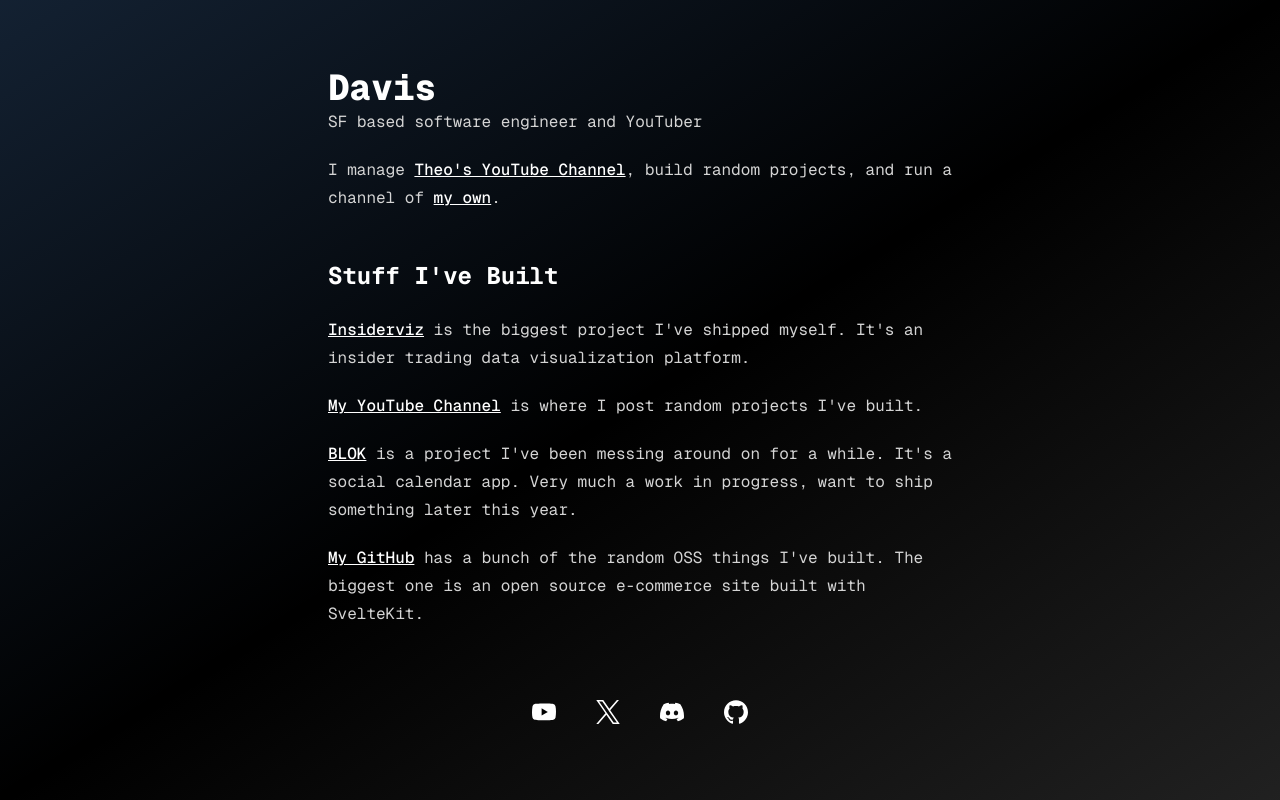
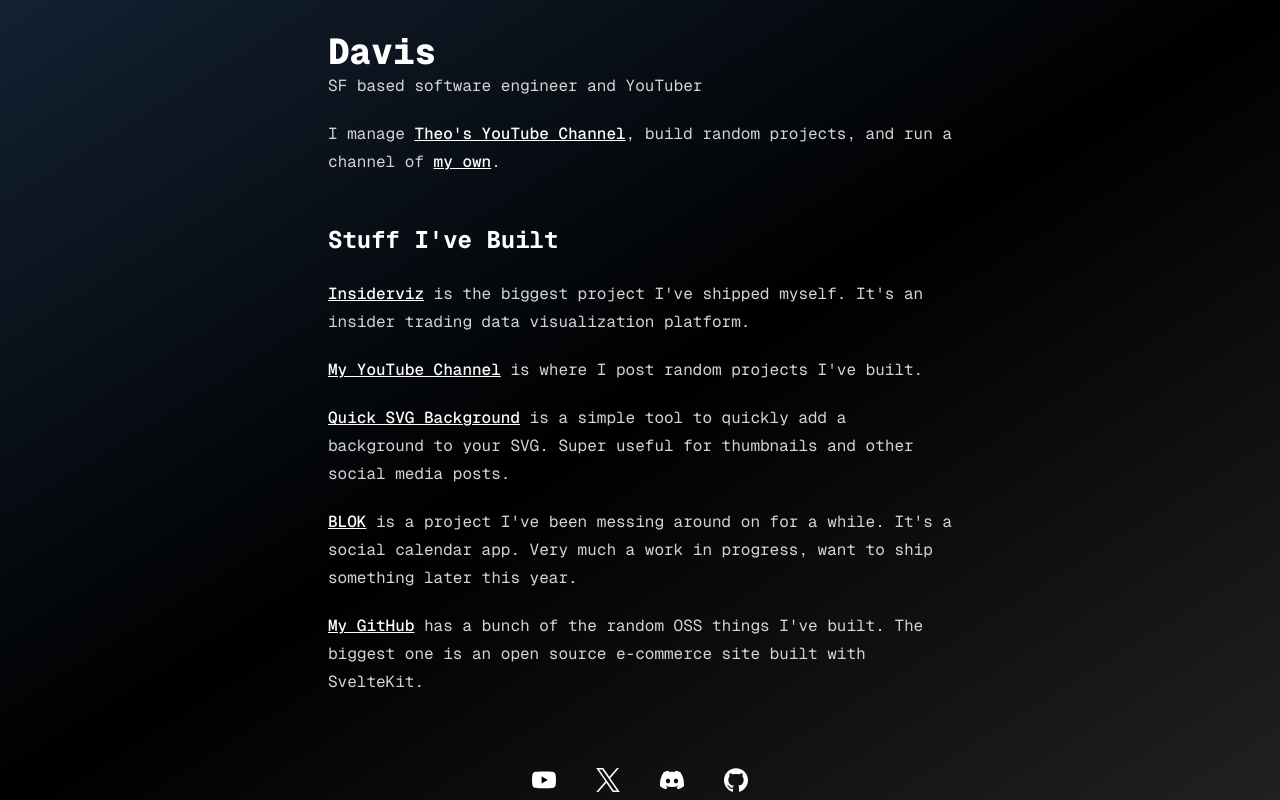
Before and after one commit to bmdavis419/davis7dotsh, a SvelteKit app: page / in a window 1280 px wide. Built offline with nearby package versions, Linux system fonts and the light colour scheme.

Commit message:
added in quick svg link

```diff
--- a/src/lib/components/SocialLinks.svelte
+++ b/src/lib/components/SocialLinks.svelte
@@ -1,4 +1,4 @@
-<div class="flex items-center justify-center space-x-6">
+<div class="flex items-center justify-center space-x-6 pb-8">
 	<a
 		href="https://www.youtube.com/@bmdavis419"
 		target="_blank"
--- a/src/routes/+layout.svelte
+++ b/src/routes/+layout.svelte
@@ -3,11 +3,14 @@
 	let { children } = $props();
 </script>
 
-<div class="dark flex min-h-screen items-center justify-center bg-black font-geist-mono text-white">
-	<div class="relative z-10">
+<div class="dark relative h-screen w-full bg-black font-geist-mono text-white">
+	<!-- Fixed gradient background -->
+	<div
+		class="fixed inset-0 z-0 bg-gradient-to-br from-blue-400/20 via-transparent to-neutral-400/20"
+	></div>
+
+	<!-- Scrollable content container -->
+	<div class="relative z-10 flex h-full w-full justify-center overflow-auto py-8">
 		{@render children()}
 	</div>
-	<div
-		class="absolute inset-0 z-0 bg-gradient-to-br from-blue-400/20 via-transparent to-neutral-400/20"
-	></div>
 </div>
--- a/src/routes/+page.svelte
+++ b/src/routes/+page.svelte
@@ -10,8 +10,8 @@
 	/>
 </svelte:head>
 
-<main class="px-3 text-center">
-	<article class="prose prose-invert prose-neutral pb-16 text-left">
+<main class="z-10 px-3 text-center">
+	<article class="prose prose-neutral prose-invert pb-16 text-left">
 		<h1 class="mb-0 pb-0">Davis</h1>
 		<p class="m-0">SF based software engineer and YouTuber</p>
 		<p>
@@ -34,6 +34,11 @@
 		</p>
 
 		<p>
+			<a href="https://quickbg.davis7.sh" target="_blank">Quick SVG Background</a> is a simple tool to
+			quickly add a background to your SVG. Super useful for thumbnails and other social media posts.
+		</p>
+
+		<p>
 			<a href="https://www.theblokapp.com" target="_blank">BLOK</a> is a project I've been messing around
 			on for a while. It's a social calendar app. Very much a work in progress, want to ship something
 			later this year.
```
